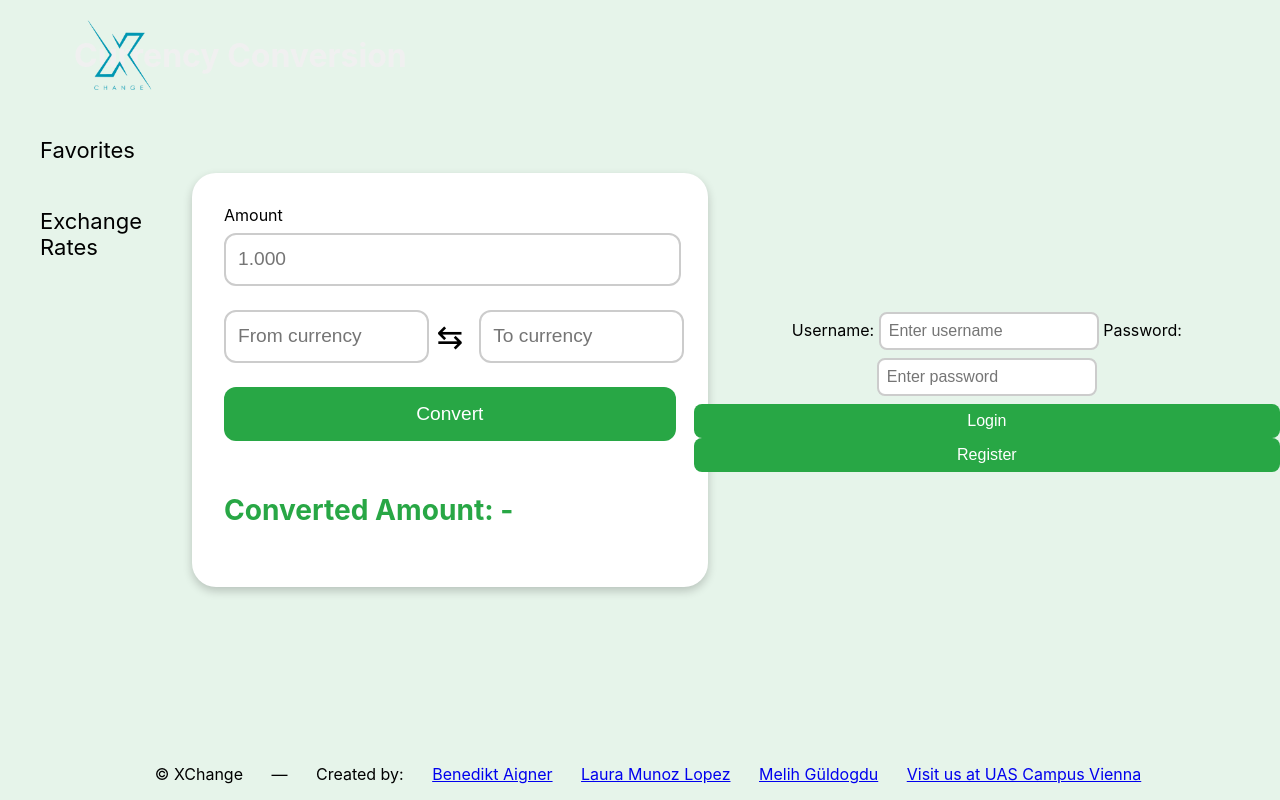
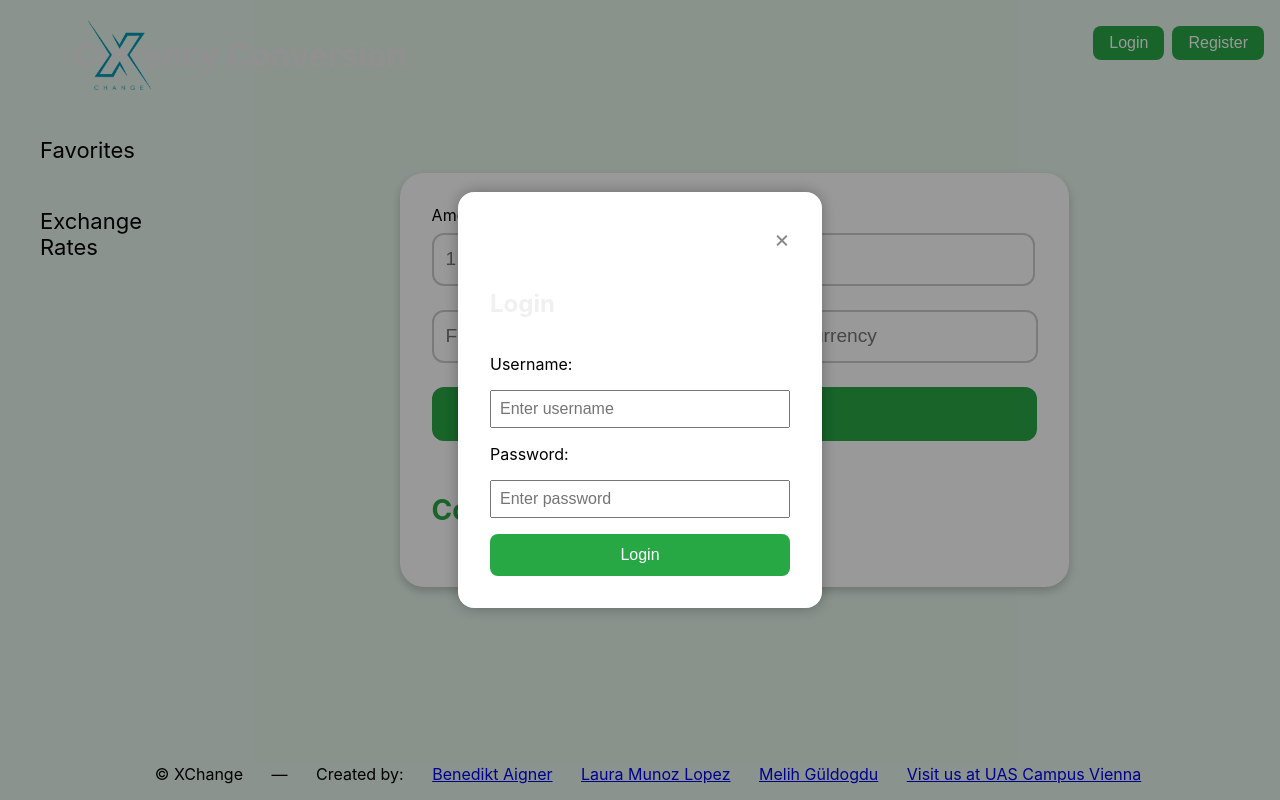
Before and after one commit to AignerBenedikt/XChange, a website: page frontend/index.html in a window 1280 px wide. Both pictures are taken after a click on the button "Login". Drawn offline with Linux system fonts and the light colour scheme; no server answers.

Commit message:
updated the login system and made it more simpler and better to look at

```diff
--- a/frontend/css/index.css
+++ b/frontend/css/index.css
@@ -311,6 +311,79 @@ button:hover {
     color: black;
 }
 
+#auth-buttons {
+    position: absolute;
+    top: 1rem;
+    right: 1rem;
+    display: flex;
+    gap: 0.5rem;
+    z-index: 10;
+}
+
+#auth-buttons button {
+    background-color: #28a745;
+    color: white;
+    border: none;
+    padding: 0.5rem 1rem;
+    border-radius: 0.5rem;
+    cursor: pointer;
+    font-size: 1rem;
+}
+
+#auth-buttons button:hover {
+    background-color: #43b761;
+}
+
+#welcome-user {
+    margin-right: 1rem;
+    font-weight: bold;
+    color: black;
+}
+
+#auth-modal {
+    position: fixed;
+    top: 0;
+    left: 0;
+    width: 100vw;
+    height: 100vh;
+    background: rgba(0, 0, 0, 0.4);
+    display: flex;
+    align-items: center;
+    justify-content: center;
+    z-index: 9999;
+}
+
+#auth-modal.hidden {
+    display: none;
+}
+
+.modal-content {
+    background: white;
+    padding: 2rem;
+    border-radius: 1rem;
+    box-shadow: 0 0 15px rgba(0, 0, 0, 0.3);
+    display: flex;
+    flex-direction: column;
+    width: 300px;
+    gap: 1rem;
+}
+
+.modal-content input {
+    padding: 0.5rem;
+    font-size: 1rem;
+}
+
+.close-btn {
+    align-self: flex-end;
+    font-size: 1.5rem;
+    cursor: pointer;
+    color: #888;
+}
+
+.close-btn:hover {
+    color: #000;
+}
+
 /* ---------- Responsive Styles ---------- */
 
 @media (max-width: 768px) {
--- a/frontend/index.html
+++ b/frontend/index.html
@@ -11,7 +11,12 @@
     <a href="index.html" id="logo-link"><img src="resources/XChange.png" alt="XChange" id="logo"></a>
     <h1>Currency Conversion</h1>
     <div id="user-info" style="display: none;">
+        <span id="welcome-user">Welcome, User</span>
         <button id="logout-btn">Logout</button>
+    </div>
+    <div id="auth-buttons">
+        <button id="open-login">Login</button>
+        <button id="open-register">Register</button>
     </div>
 </header>
 <nav>
@@ -53,18 +58,20 @@
             </div>
         </div>
     </div>
-    <div id="auth-controls">
-        <!-- Login Form -->
-        <div id="login-section">
-            <label for="username">Username:</label>
-            <input type="text" id="username" placeholder="Enter username">
-            <label for="password">Password:</label>
-            <input type="password" id="password" placeholder="Enter password">
-            <button id="login-btn">Login</button>
-            <button id="register-btn">Register</button>
-        </div>
+</main>
+
+    <!-- Auth Modal -->
+<div id="auth-modal" class="hidden">
+    <div class="modal-content">
+        <span class="close-btn" id="close-modal">&times;</span>
+        <h2 id="auth-title">Login</h2>
+        <label for="modal-username">Username:</label>
+        <input type="text" id="modal-username" placeholder="Enter username">
+        <label for="modal-password">Password:</label>
+        <input type="password" id="modal-password" placeholder="Enter password">
+        <button id="submit-auth">Login</button>
     </div>
-</main>
+</div>
 
 <footer>
     <ul>
--- a/frontend/js/index.js
+++ b/frontend/js/index.js
@@ -180,12 +180,40 @@ function bindSwapEvent() {
 }
 */
 function bindAuthEvents() {
-    document.getElementById('login-btn').addEventListener('click', async () => {
-        const username = document.getElementById('username').value;
-        const password = document.getElementById('password').value;
+    const modal = document.getElementById('auth-modal');
+    const authTitle = document.getElementById('auth-title');
+    const submitAuth = document.getElementById('submit-auth');
+    const closeModal = document.getElementById('close-modal');
+
+    // Show login modal
+    document.getElementById('open-login').addEventListener('click', () => {
+        modal.classList.remove('hidden');
+        authTitle.textContent = 'Login';
+        submitAuth.textContent = 'Login';
+        submitAuth.dataset.mode = 'login';
+    });
+
+    // Show register modal
+    document.getElementById('open-register').addEventListener('click', () => {
+        modal.classList.remove('hidden');
+        authTitle.textContent = 'Register';
+        submitAuth.textContent = 'Register';
+        submitAuth.dataset.mode = 'register';
+    });
+
+    // Close modal
+    closeModal.addEventListener('click', () => {
+        modal.classList.add('hidden');
+    });
+
+    // Handle login or registration
+    submitAuth.addEventListener('click', async () => {
+        const username = document.getElementById('modal-username').value;
+        const password = document.getElementById('modal-password').value;
+        const mode = submitAuth.dataset.mode; // 'login' or 'register'
 
         try {
-            const res = await fetch('http://localhost:3000/login', {
+            const res = await fetch(`http://localhost:3000/${mode}`, {
                 method: 'POST',
                 body: JSON.stringify({ username, password }),
                 headers: { 'Content-Type': 'application/json' }
@@ -194,46 +222,26 @@ function bindAuthEvents() {
             const data = await res.json();
             if (res.ok) {
                 localStorage.setItem('token', data.accessToken);
+                localStorage.setItem('refreshToken', data.refreshToken);
                 localStorage.setItem('username', username);
-                localStorage.setItem('refreshToken', data.refreshToken);
                 updateAuthUI();
+                modal.classList.add('hidden');
                 await loadCurrencies();
             } else {
-                alert(data.error || 'Login failed');
+                alert(data.error || `${mode} failed`);
             }
         } catch (err) {
-            console.error('Login error:', err);
-            alert('Login request failed');
+            console.error(`${mode} error:`, err);
+            alert(`${mode} request failed`);
         }
     });
 
-    document.getElementById('register-btn').addEventListener('click', async () => {
-        const username = document.getElementById('username').value;
-        const password = document.getElementById('password').value;
-
-        try {
-            const res = await fetch('http://localhost:3000/register', {
-                method: 'POST',
-                body: JSON.stringify({ username, password }),
-                headers: { 'Content-Type': 'application/json' }
-            });
-
-            const data = await res.json();
-            if (res.ok) {
-                alert('Registration successful! You can now log in.');
-            } else {
-                alert(data.error || 'Registration failed');
-            }
-        } catch (err) {
-            console.error('Register error:', err);
-            alert('Registration request failed');
-        }
-    });
-
+    // Logout button
     document.getElementById('logout-btn').addEventListener('click', async () => {
         const accessToken = localStorage.getItem('token');
         const refreshToken = localStorage.getItem('refreshToken');
 
+        try {
             await fetch('http://localhost:3000/logout', {
                 method: 'POST',
                 headers: {
@@ -242,6 +250,9 @@ function bindAuthEvents() {
                 },
                 body: JSON.stringify({ refreshToken })
             });
+        } catch (err) {
+            console.warn('Logout request failed (offline or token expired).');
+        }
 
         localStorage.removeItem('token');
         localStorage.removeItem('refreshToken');
@@ -255,16 +266,46 @@ function updateAuthUI() {
     const token = localStorage.getItem('token');
     const username = localStorage.getItem('username');
 
-    const loginSection = document.getElementById('login-section');
     const userInfo = document.getElementById('user-info');
+    const authButtons = document.getElementById('auth-buttons');
     const welcomeUser = document.getElementById('welcome-user');
 
     if (token) {
-        loginSection.style.display = 'none';
-        userInfo.style.display = 'block';
-        if (welcomeUser) welcomeUser.textContent = username || 'User';
+        authButtons.style.display = 'none';
+        userInfo.style.display = 'flex';
+        if (welcomeUser) {
+            welcomeUser.textContent = `Welcome, ${username || 'User'}`;
+        }
     } else {
-        loginSection.style.display = 'block';
+        authButtons.style.display = 'flex';
         userInfo.style.display = 'none';
     }
 }
+
+
+document.addEventListener('DOMContentLoaded', () => {
+  const loginBtn = document.getElementById('open-login');
+  const registerBtn = document.getElementById('open-register');
+  const modal = document.getElementById('auth-modal');
+  const closeModal = document.getElementById('close-modal');
+  const submitAuth = document.getElementById('submit-auth');
+  const authTitle = document.getElementById('auth-title');
+
+  loginBtn.addEventListener('click', () => {
+    modal.classList.remove('hidden');
+    authTitle.textContent = 'Login';
+    submitAuth.textContent = 'Login';
+    submitAuth.dataset.mode = 'login';
+  });
+
+  registerBtn.addEventListener('click', () => {
+    modal.classList.remove('hidden');
+    authTitle.textContent = 'Register';
+    submitAuth.textContent = 'Register';
+    submitAuth.dataset.mode = 'register';
+  });
+
+  closeModal.addEventListener('click', () => {
+    modal.classList.add('hidden');
+  });
+});
```
Lines whose indentation alone changed are shown as unchanged.
